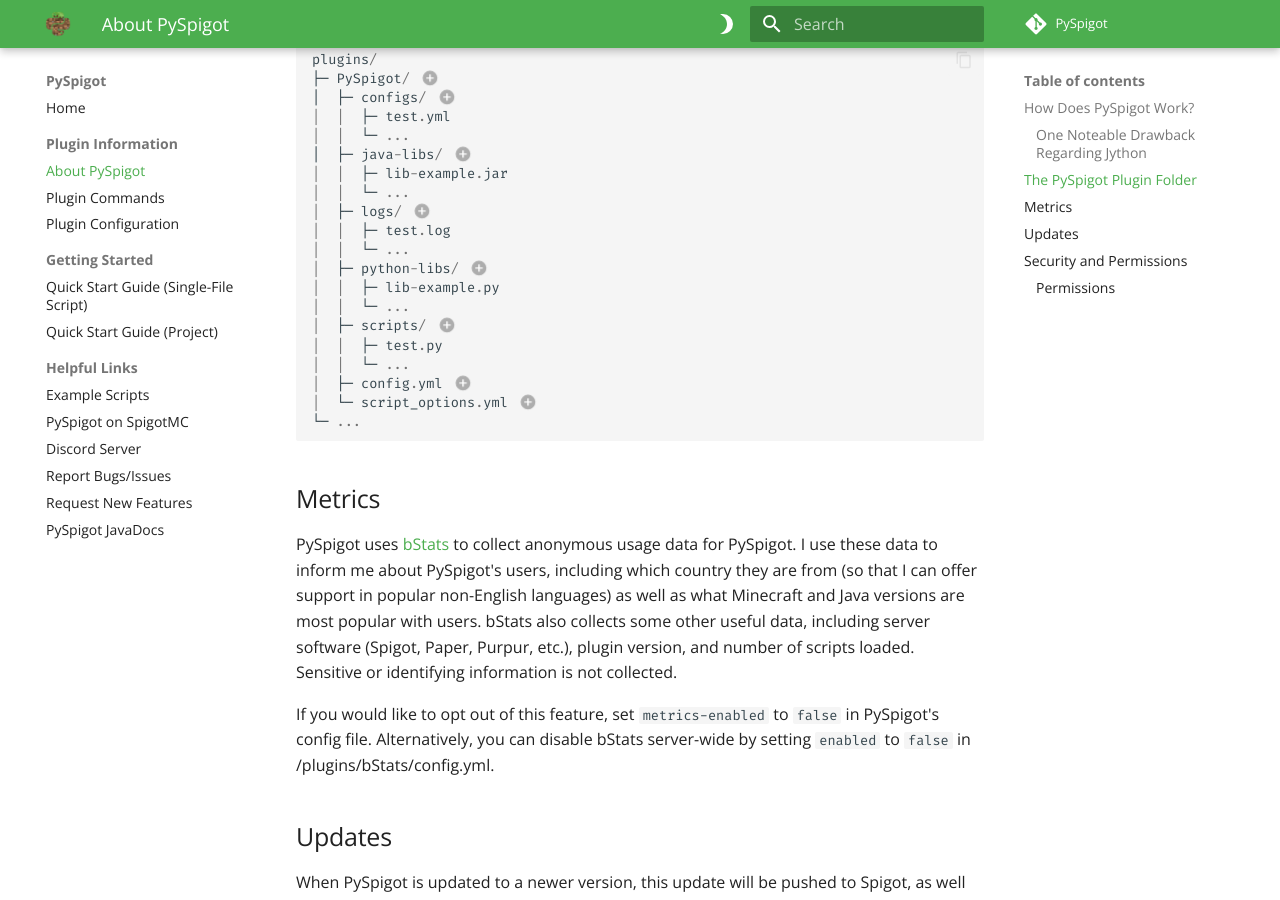
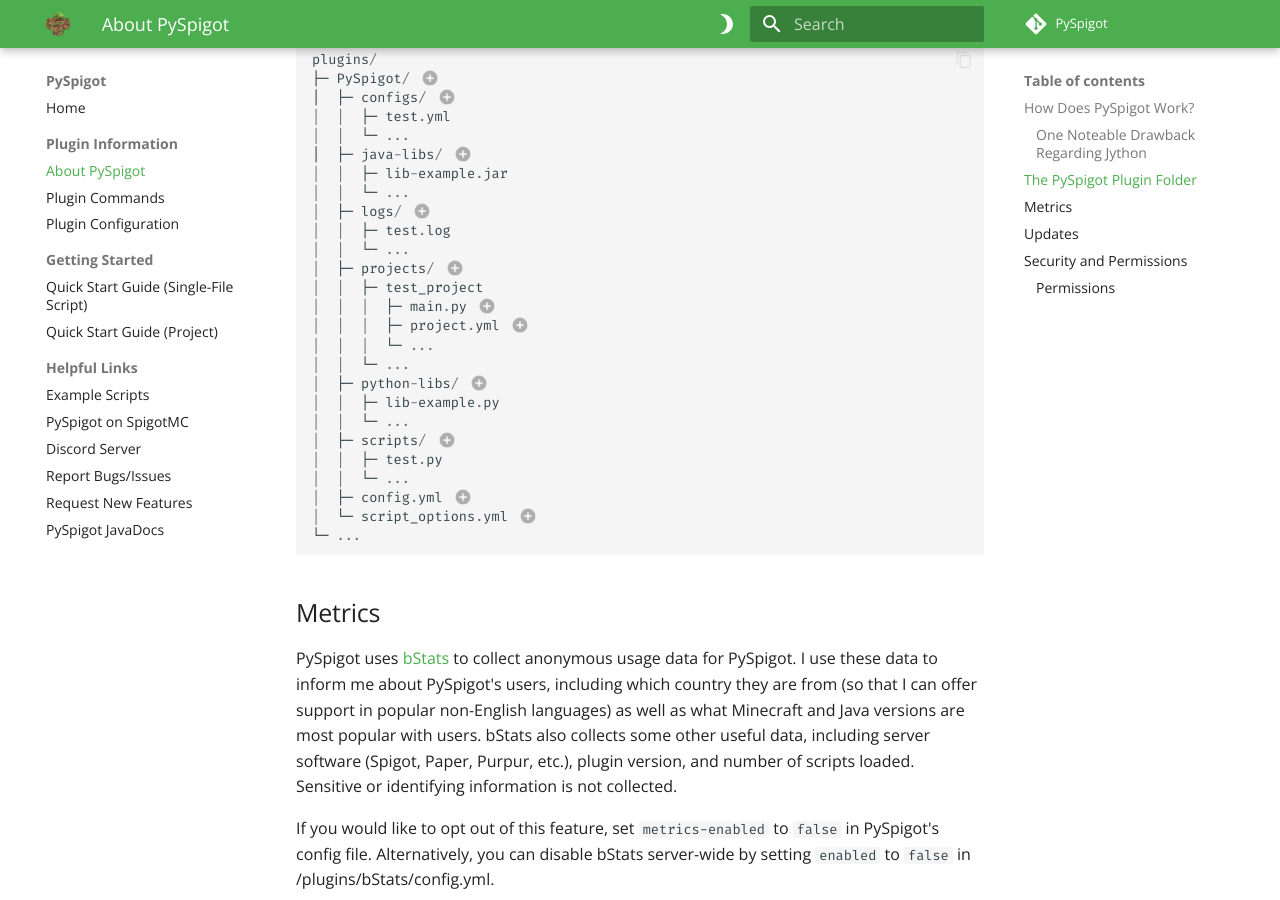
Before and after one commit to magicmq/pyspigot-documentation, an MkDocs documentation site: the page built from docs/pyspigot/pyspigot.md, in a window 1280 px wide and 900 px high, scrolled down 1619 px. Built offline with MkDocs 1.6.1 and Material for MkDocs 9.7.7, drawn with Linux system fonts in a browser that asks for light colours; comment, search, counter and statistics services are not loaded.

Commit message:
Update info about the PySpigot plugin folder

````diff
--- a/docs/pyspigot/pyspigot.md
+++ b/docs/pyspigot/pyspigot.md
@@ -39,14 +39,20 @@
 |  ├─ logs/ # (4)!
 |  |  ├─ test.log
 |  |  └─ ...
-|  ├─ python-libs/ # (5)!
+|  ├─ projects/ # (5)!
+|  |  ├─ test_project
+|  |  |  ├─ main.py # (6)!
+|  |  |  ├─ project.yml # (7)!
+|  |  |  └─ ...
+|  |  └─ ...
+|  ├─ python-libs/ # (8)!
 |  |  ├─ lib-example.py
 |  |  └─ ...
-|  ├─ scripts/ # (6)!
+|  ├─ scripts/ # (9)!
 |  |  ├─ test.py
 |  |  └─ ...
-|  ├─ config.yml # (7)!
-|  └─ script_options.yml # (8)!
+|  ├─ config.yml # (10)!
+|  └─ script_options.yml # (11)!
 └─ ...
 ```
 
@@ -54,10 +60,13 @@
 2.  The `configs` folder is where script config files and other data files (json, etc.) are stored, by default. The `configs` folder may contain subfolders for more optimal organization of a script's config and other data files.
 3.  The `java-libs` folder is where external Java libraries should be placed. All JAR files in this folder are automatically loaded when the plugin loads.
 4.  The `logs` folder is where script log files are stored. A script's log file will have the same name as the script (except it will end in `.log` instead of `.py`).
-5.  The `python-libs` folder is where external Python modules should be placed. Any external Python modules (that end in `.py`) will be automatically accessible (able to be imported) from scripts.
-6.  The `scripts` folder is where all PySpigot scripts live. The `scripts` folder may contain subfolders for more optimal organization of scripts.
-7.  This is the main `config.yml` file for PySpigot. For more detailed information on the config, see the [configuration page](pluginconfiguration.md) on the documentation.
-8.  This is the `script_options.yml` file. This is where script options for all scripts should be placed. For more detailed information on script options, see the [script options page](../scripts/scriptoptions.md) on the documentation.
+5.  The `project` folder is where multi-file script projects should be placed. Each folder in this folder corresponds to a different project.
+6.  Each project should have a main module. The name of the main module is configurable in the `project.yml` file for the project. If not defined in the `project.yml`, or the `project.yml` doesn't exist, then the default value (`main.py`) is used.
+7.  The `project.yml` file is how script options and the project's main module are configured.
+8.  The `python-libs` folder is where external Python modules should be placed. Any external Python modules (that end in `.py`) will be automatically accessible (able to be imported) from scripts.
+9.  The `scripts` folder is where all single-file PySpigot scripts live. The `scripts` folder may contain subfolders for more optimal organization of scripts.
+10.  This is the main `config.yml` file for PySpigot. For more detailed information on the config, see the [configuration page](pluginconfiguration.md) on the documentation.
+11.  This is the `script_options.yml` file. This is where script options for all scripts should be placed. For more detailed information on script options, see the [script options page](../scripts/scriptoptions.md) on the documentation.
 
 ## Metrics
 
````
